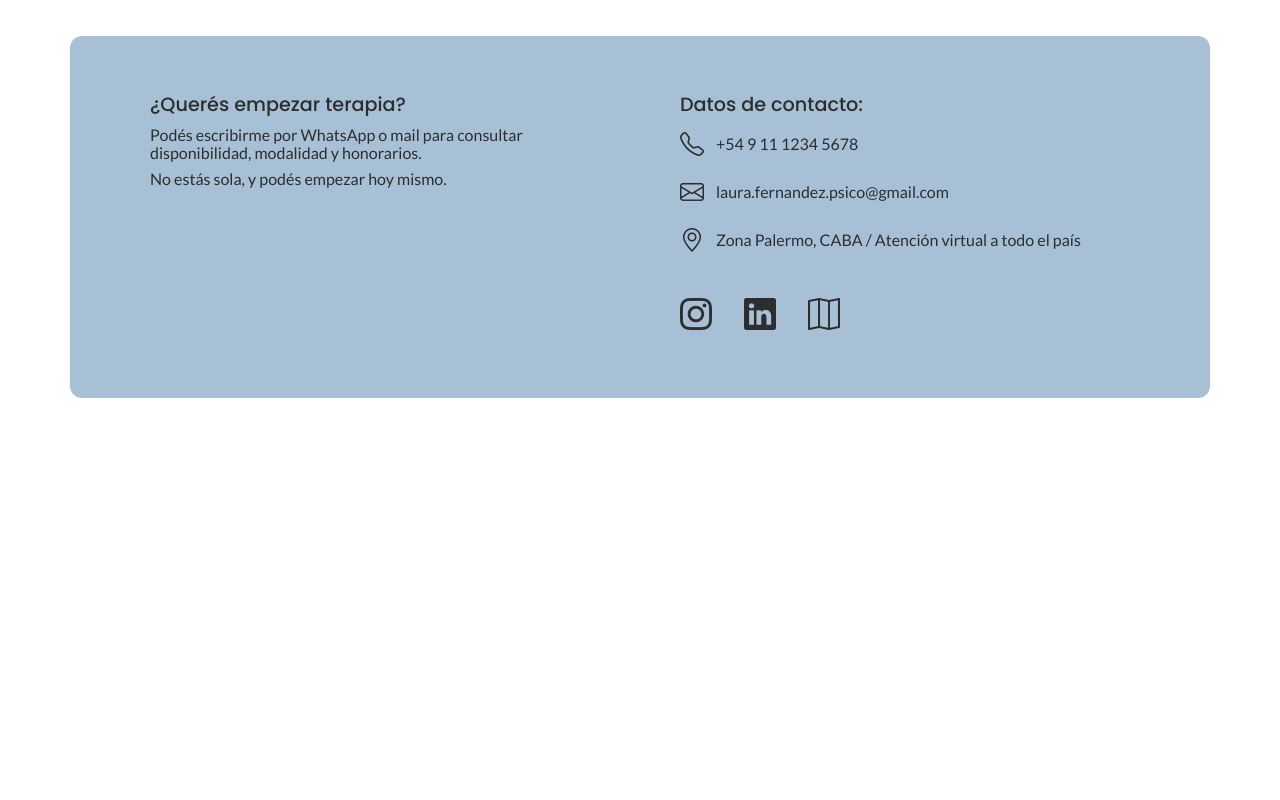
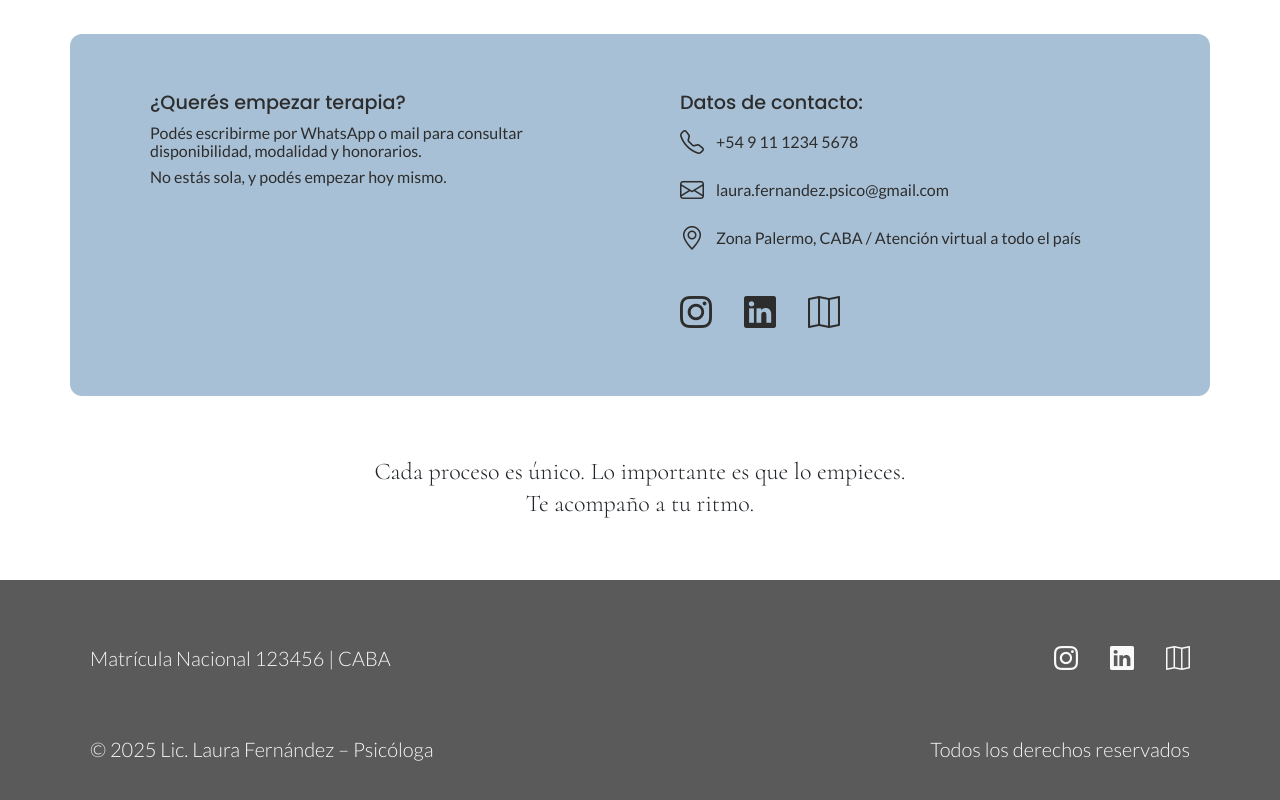
Before and after one commit to Sofii2301/presentation-landing, a plain HTML site: page index.html in a window 1280 px wide. Shown: the part 2460-3260 px from the top of the page. Before the commit the page ends 2858 px from the top, so only its background shows below. Drawn offline with nearby package versions, Linux system fonts and the light colour scheme; a web font is replaced by a local one.

Commit message:
[CREATE] Footer and phrase

```diff
--- a/index.html
+++ b/index.html
@@ -429,14 +429,57 @@
                     </div>
                 </div>
                 <div class="social">
-                    <i class="bi bi-instagram"></i>
-                    <i class="bi bi-linkedin"></i>
-                    <i class="bi bi-map"></i>
+                    <a href="">
+                        <i class="bi bi-instagram"></i>
+                    </a>
+                    <a href="">
+                        <i class="bi bi-linkedin"></i>
+                    </a>
+                    <a href="">
+                        <i class="bi bi-map"></i>
+                    </a>
                 </div>
             </div>
         </div>
     </section>
+    <div class="phrase">
+        <div class="col-6">
+            <div class="cormorant-light text-center">
+                Cada proceso es único. Lo importante es que lo empieces.
+            </div>
+            <div class="cormorant-light text-center">
+                Te acompaño a tu ritmo.
+            </div>
+        </div>
+    </div>
     <script src="https://cdn.jsdelivr.net/npm/bootstrap@5.3.3/dist/js/bootstrap.bundle.min.js"></script>
 </body>
-<footer></footer>
+<footer>
+    <div class="container">
+        <div class="data">
+            <div class="lato-light">
+                Matrícula Nacional 123456 | CABA
+            </div>
+            <div class="social">
+                <a href="">
+                    <i class="bi bi-instagram"></i>
+                </a>
+                <a href="">
+                    <i class="bi bi-linkedin"></i>
+                </a>
+                <a href="">
+                    <i class="bi bi-map"></i>
+                </a>
+            </div>
+        </div>
+        <div class="copyright">
+            <div class="lato-light">
+                © 2025 Lic. Laura Fernández – Psicóloga
+            </div>
+            <div class="lato-light">
+                Todos los derechos reservados
+            </div>
+        </div>
+    </div>
+</footer>
 </html>
--- a/style.css
+++ b/style.css
@@ -314,9 +314,10 @@ a {
     display: flex;
     flex-direction: column;
     align-items: center;
-    width: 240px;
+    width: 260px;
+    height: 340px;
     padding: 28px 16px 16px 16px;
-    background-color: #2d2d2d;
+    background-color: #5a5a5a;
     border-radius: 12px;
     gap: 16px;
 }
@@ -348,6 +349,8 @@ a {
     gap: 10px;
     background-color: #f9f9f9;
     border-radius: 8px;
+    height: 140px;
+    justify-content: center;
 }
 
 /*Contacto*/
@@ -416,4 +419,48 @@ a {
 
 .social i {
     font-size: 2rem;
+    color: #2d2d2d;
 }
+
+/*Frase*/
+.phrase {
+    display: flex;
+    align-items: center;
+    justify-content: center;
+    width: 100%;
+    padding: 60px 0 60px 0;
+}
+
+/*Footer*/
+footer {
+    width: 100%;
+    display: flex;
+    padding: 40px 60px 40px 60px;
+    background-color: #5a5a5a;
+}
+
+footer .container {
+    display: flex;
+    flex-direction: column;
+    width: 100%;
+    padding: 20px;
+    gap: 64px;
+    color: #f9f9f9;
+}
+
+footer .data, footer .copyright {
+    width: 100%;
+    display: flex;
+    flex-direction: row;
+    align-items: center;
+    justify-content: space-between;
+}
+
+footer .lato-light {
+    font-size: 1.25rem;
+}
+
+footer .social i {
+    color: #f9f9f9;
+    font-size: 1.5rem;
+}
```
